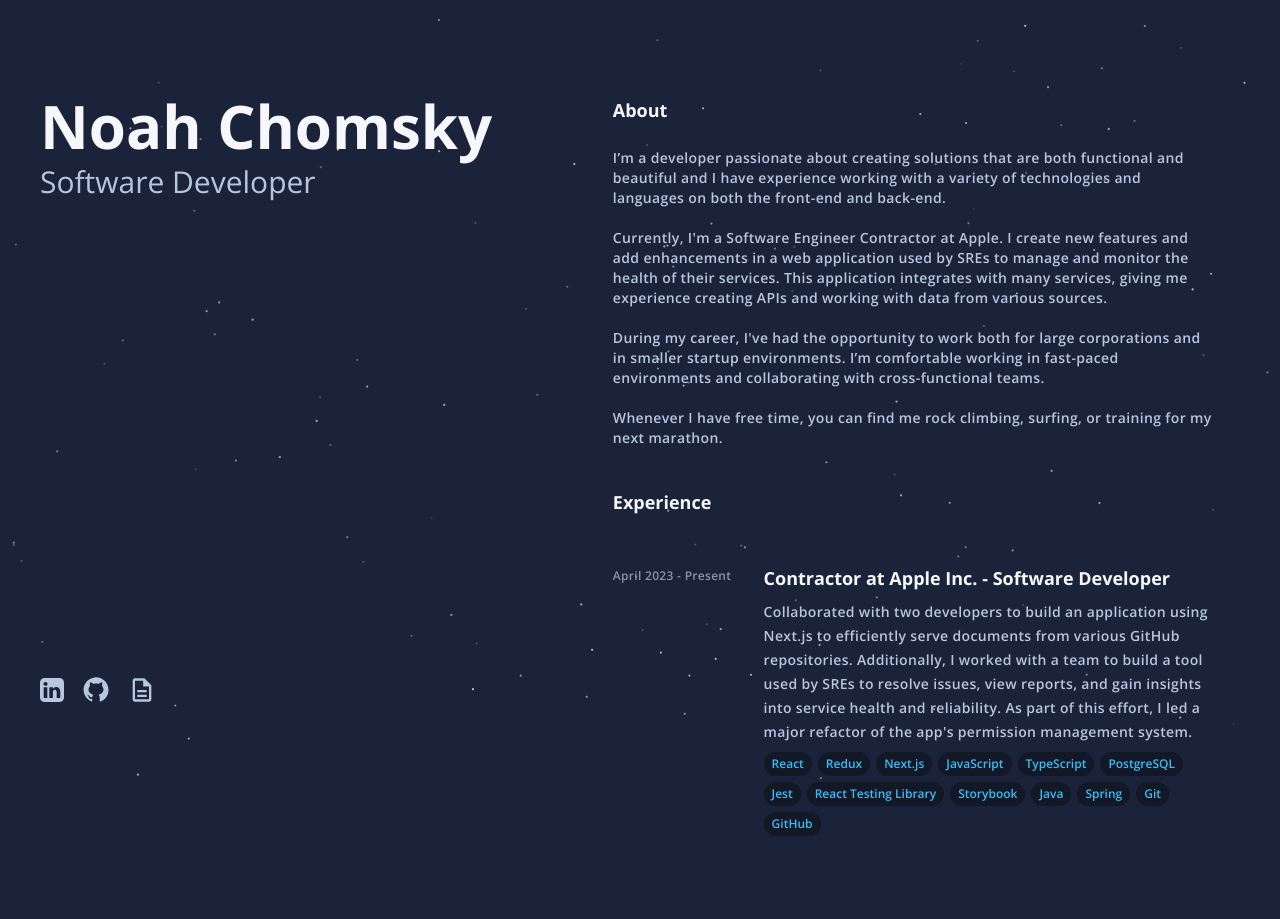
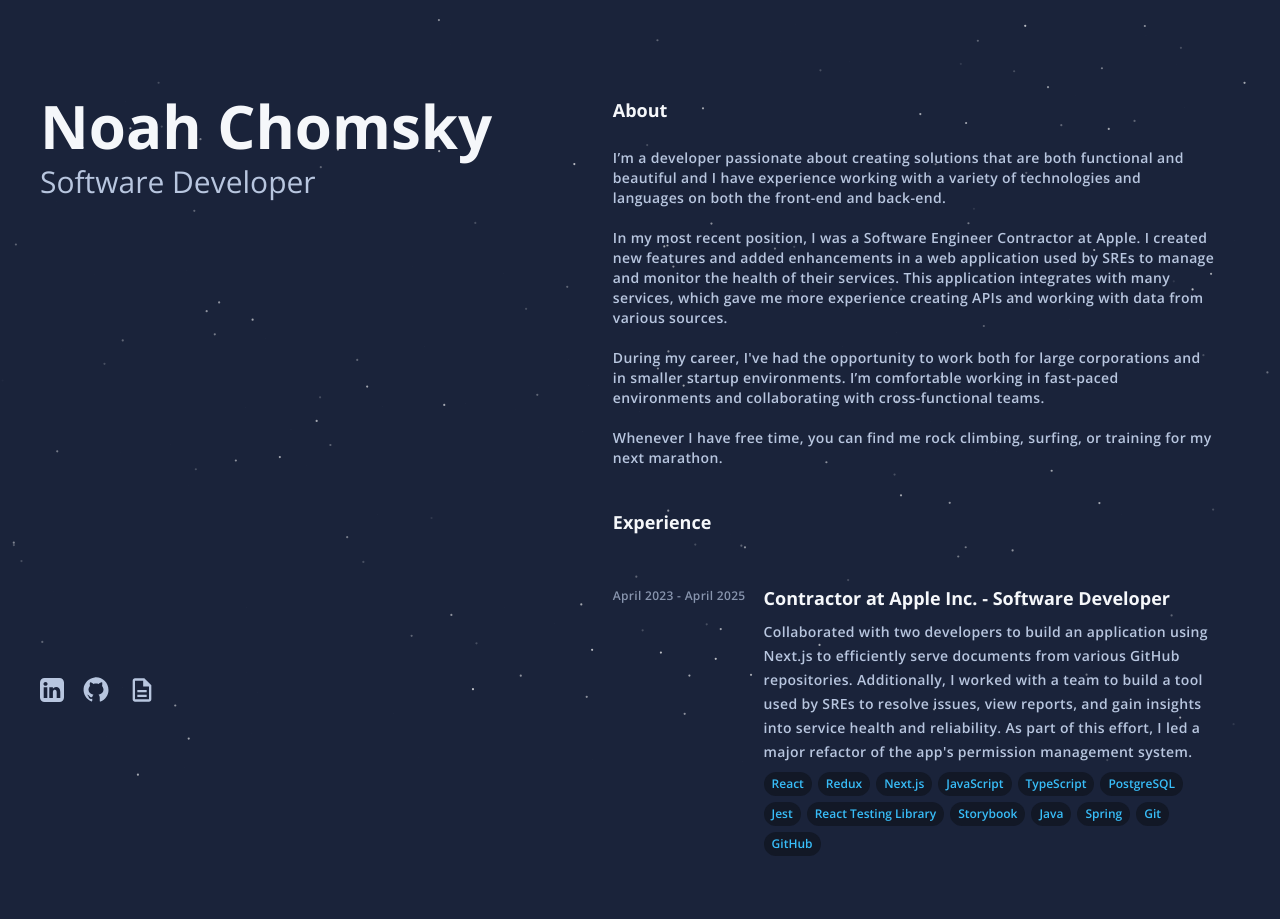
Before and after one commit to nchomsky/portfolio-V2, a Next.js app: page / in a window 1280 px wide. Shown: the top 919 px of the page. Built offline with nearby package versions, Linux system fonts and the light colour scheme.

Commit message:
Update Resume, Experiences, and About Section

```diff
--- a/src/app/about.tsx
+++ b/src/app/about.tsx
@@ -1,6 +1,6 @@
 // About.tsx - Contains information about my background
 const paragraph1 = `I’m a developer passionate about creating solutions that are both functional and beautiful and I have experience working with a variety of technologies and languages on both the front-end and back-end.`;
-const paragraph2 = `Currently, I'm a Software Engineer Contractor at Apple. I create new features and add enhancements in a web application used by SREs to manage and monitor the health of their services. This application integrates with many services, giving me experience creating APIs and working with data from various sources.`;
+const paragraph2 = `In my most recent position, I was a Software Engineer Contractor at Apple. I created new features and added enhancements in a web application used by SREs to manage and monitor the health of their services. This application integrates with many services, which gave me more experience creating APIs and working with data from various sources.`;
 const paragraph3 = `During my career, I've had the opportunity to work both for large corporations and in smaller startup environments. I’m comfortable working in fast-paced environments and collaborating with cross-functional teams.`;
 const paragraph4 = `Whenever I have free time, you can find me rock climbing, surfing, or training for my next marathon.`;
 
--- a/src/lib/experiences.ts
+++ b/src/lib/experiences.ts
@@ -4,7 +4,7 @@ const apple: Experience = {
     company: 'Contractor at Apple Inc.',
     position: 'Software Developer',
     startDate: 'April 2023',
-    endDate: 'Present',
+    endDate: 'April 2025',
     summary: `Collaborated with two developers to build an application using Next.js to efficiently serve documents from various GitHub repositories. Additionally, I worked with a team to build a tool used by SREs to resolve issues, view reports, and gain insights into service health and reliability. As part of this effort, I led a major refactor of the app's permission management system.`,
     skills: [
         'React',
```
Also changed, not shown: 1 other file (tests, documents, lock files or other folders).
